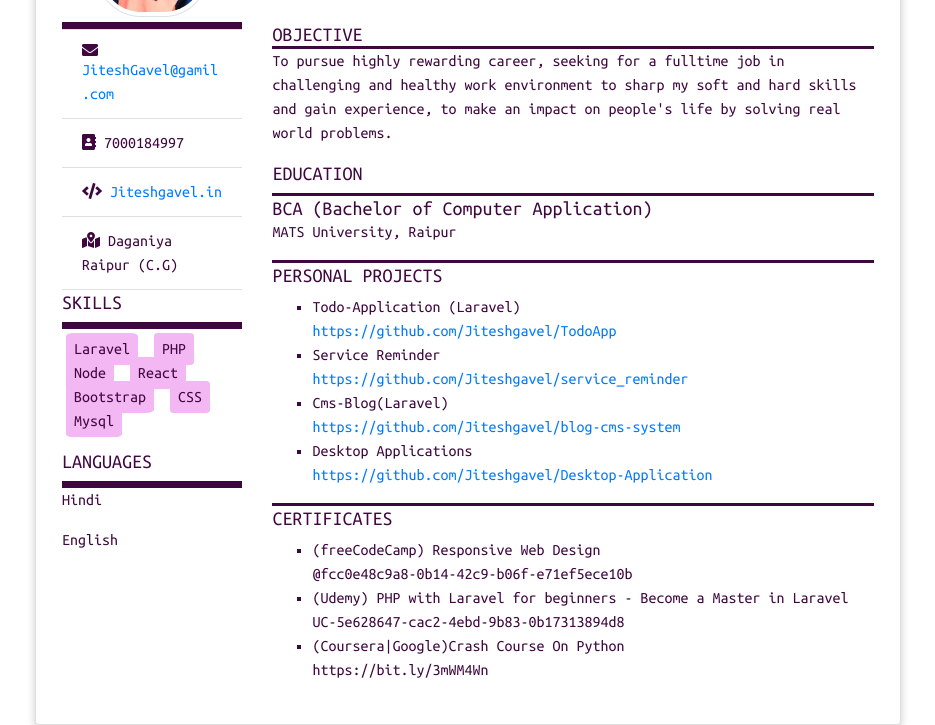
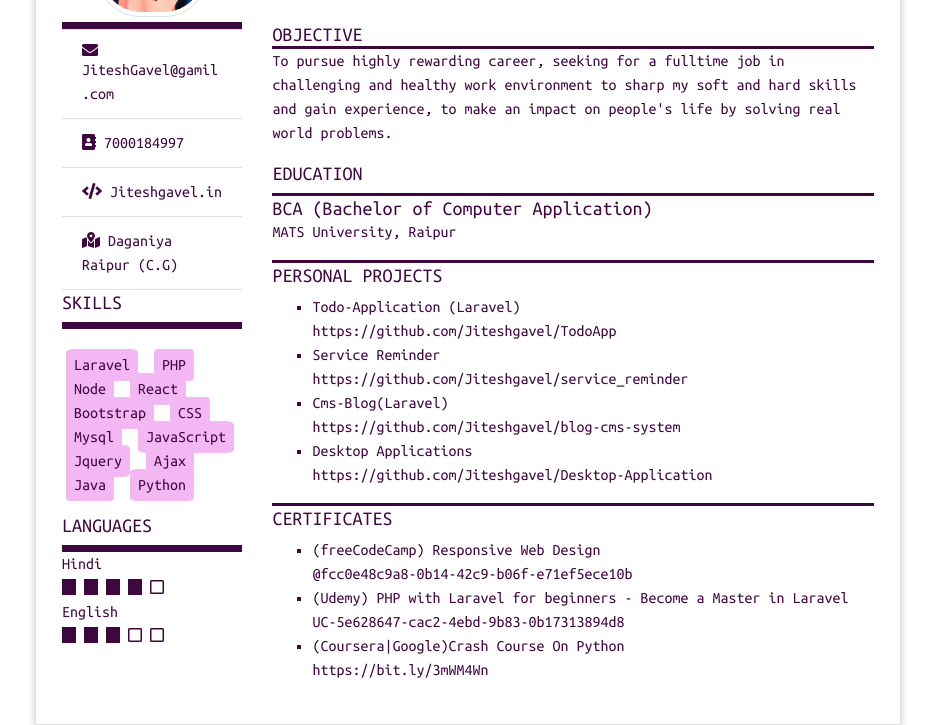
Before and after one commit to Jiteshgavel/Resume, a plain HTML site: page resume/index.html in a window 1280 px wide. Shown: the part 150-875 px from the top of the page, without its empty margins (172-1107 px from the left). Drawn offline with nearby package versions, Linux system fonts and the light colour scheme.

Commit message:
Squire icon added on language

```diff
--- a/resume/css/style.css
+++ b/resume/css/style.css
@@ -9,45 +9,9 @@ body{
 a:link{
     text-decoration: none!important;
   }
-/* .topbar{
-    background-color: cornflowerblue;
-    color: white;
-    padding: 15px;
-}
-.items{
-    padding: 10px;
- }
- .items ul{
-     padding:0;
- }
-li{
-     background-color: violet;
-     color: white;
-     padding: 8px;
-     margin-top: 20px;
- }
-
- .items2 ul{
-     text-align: center;
-     padding:0px
- }
- .items{
-     padding: 10px;
- }
- .items2 li{
-     margin-top: 0px;
- }
- .post{
-     padding:15px;
- }
- .colRow::after{
-     content: "";
-     clear: both;
-     display: table;
- } */
-
-
-
+  a{
+    color: rgb(63, 7, 63) !important;
+  }
  /* Style the counter cards */
  .card {
     box-shadow: 0 4px 8px 0 rgba(0, 0, 0, 0.2);
@@ -88,9 +52,9 @@ li{
       border-radius: 10%;
   }
 
-  /* .fixHeight{
-    height: 100%;
-  } */
+  .radio-icon{
+    background-color: rgb(63, 7, 63);
+  }
 
 
 [class*="col-"]{
--- a/resume/index.html
+++ b/resume/index.html
@@ -40,7 +40,8 @@
                         </ul>
                         <h5>SKILLS</h5>
                         <hr>
-                        <p class="mt-2">
+                        <p class="">
+                            <br>
                            <span class="skill p-2 m-1">Laravel</span>
                            <span class="skill p-2  m-1">PHP</span>
                            <span class="skill p-2  m-1">Node</span>
@@ -48,13 +49,28 @@
                            <span class="skill p-2  m-1">Bootstrap</span>
                            <span class="skill p-2  m-1">CSS</span>
                            <span class="skill p-2  m-1">Mysql</span>
+                           <span class="skill p-2  m-1">JavaScript</span>
+                           <span class="skill p-2  m-1">Jquery</span>
+                           <span class="skill p-2  m-1">Ajax</span>
+                           <span class="skill p-2  m-1">Java</span>
+                           <span class="skill p-2  m-1">Python</span>
+
                         </p>
                     </div>
                     <h5>LANGUAGES</h5>
                     <hr>
-                    <p>Hindi</p>
-
-                    <p>English</p>
+                    <p class="mb-0">Hindi</p>
+                    <i class="far fa-square radio-icon"></i>
+                    <i class="far fa-square radio-icon"></i>
+                    <i class="far fa-square radio-icon"></i>
+                    <i class="far fa-square radio-icon"></i>
+                    <i class="far fa-square"></i>
+                    <p class="mb-0">English</p>
+                    <i class="far fa-square radio-icon"></i>
+                    <i class="far fa-square radio-icon"></i>
+                    <i class="far fa-square radio-icon"></i>
+                    <i class="far fa-square"></i>
+                    <i class="far fa-square"></i>
                 </div>
                 <div class="col-9">
                     <div class="info">
```
Also changed, not shown: 1 other file.
